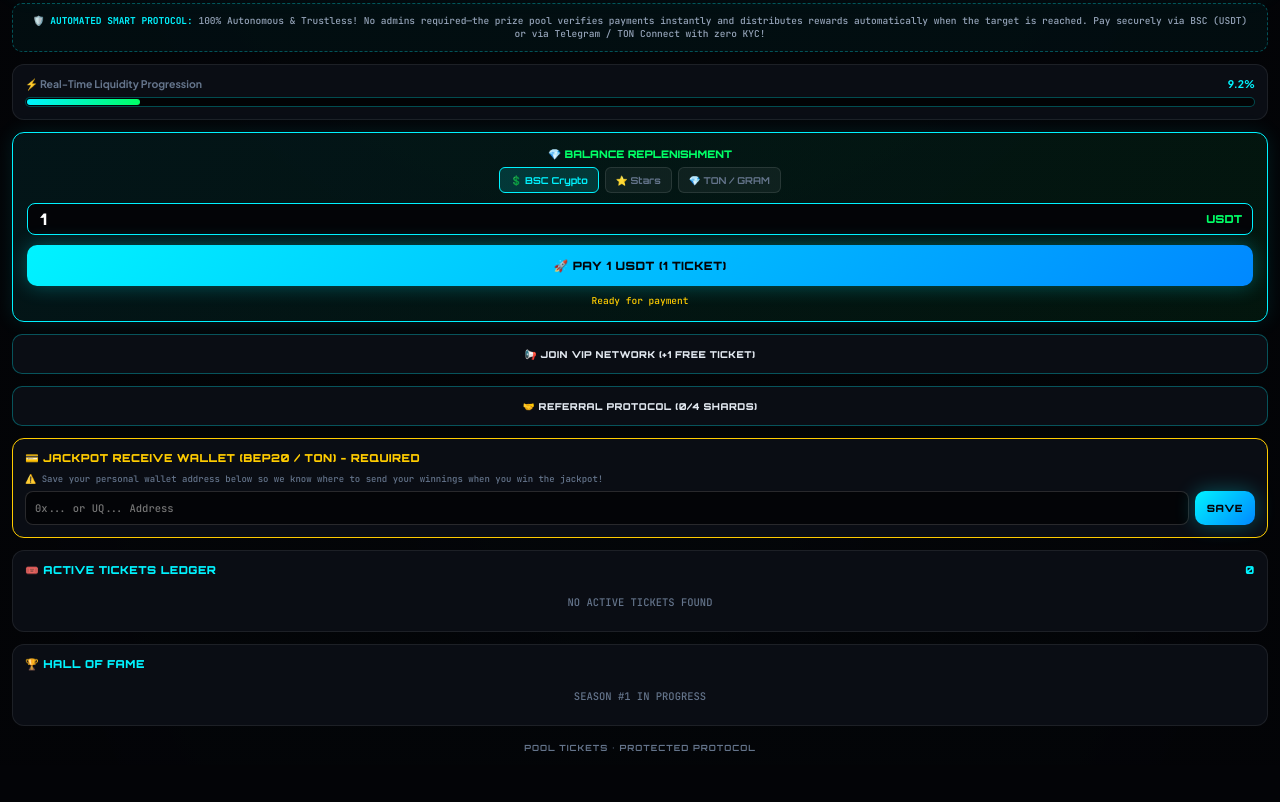
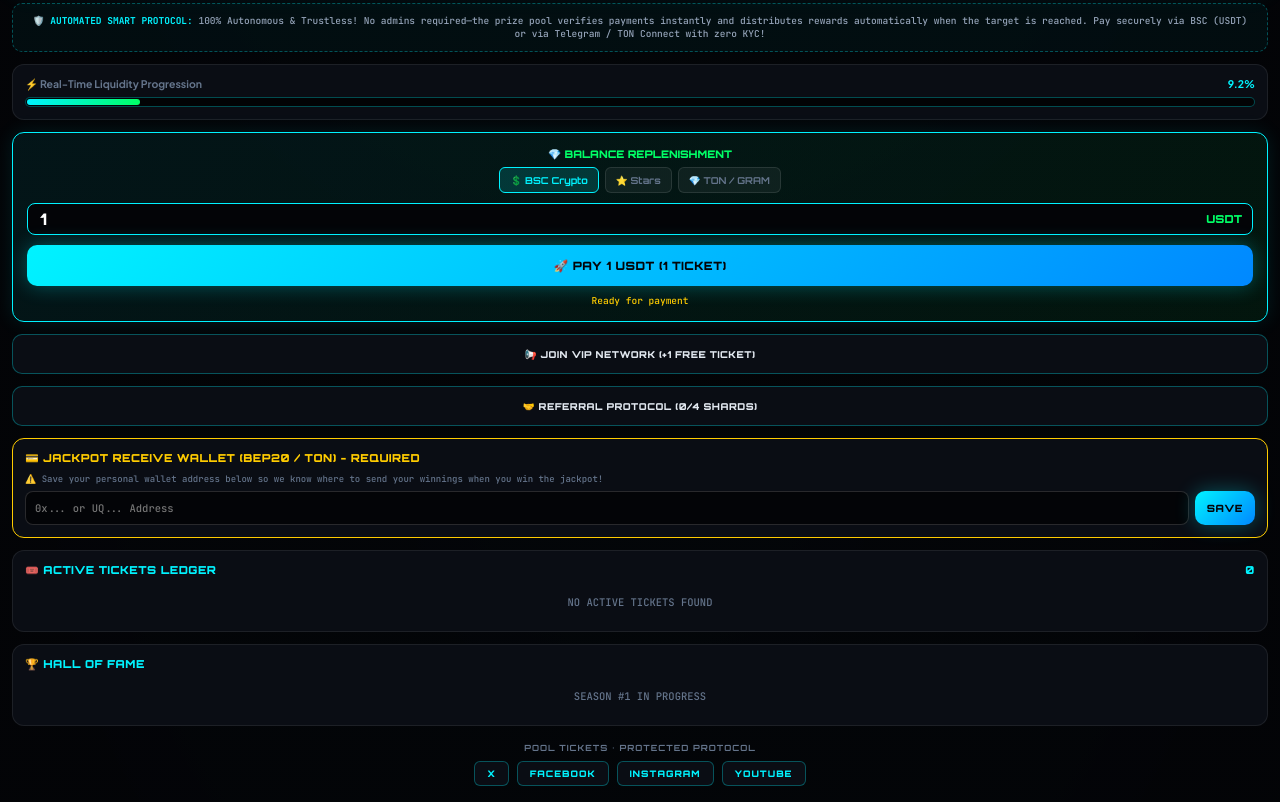
Before and after one commit to rafiklazazi-maker/Pool-Tickets, a plain HTML site: page index.html in a window 1280 px wide. Shown: the part 302-1104 px from the top of the page. Before the commit the page ends 1067 px from the top, so only its background shows below. Drawn offline with Linux system fonts and the light colour scheme; a script that the page names is missing.

Commit message:
Update index.html

```diff
--- a/index.html
+++ b/index.html
@@ -431,6 +431,33 @@
             letter-spacing: 1px;
             font-family: 'Orbitron', sans-serif;
         }
+
+        /* Styles pour les boutons sociaux du pied de page */
+        .social-footer {
+            display: flex;
+            justify-content: center;
+            gap: 8px;
+            margin-top: 8px;
+            margin-bottom: 4px;
+            flex-wrap: wrap;
+        }
+        .social-btn {
+            background: var(--card);
+            border: 1px solid var(--border-cyan);
+            color: var(--cyan);
+            padding: 6px 12px;
+            border-radius: 6px;
+            font-size: 9px;
+            font-weight: 800;
+            text-decoration: none;
+            font-family: 'Orbitron', sans-serif;
+            text-transform: uppercase;
+            transition: background 0.2s, color 0.2s;
+        }
+        .social-btn:hover {
+            background: rgba(0, 243, 255, 0.15);
+            color: #fff;
+        }
     </style>
 </head>
 <body>
@@ -575,6 +602,12 @@
 
     <div class="footer">
         POOL TICKETS • PROTECTED PROTOCOL
+        <div class="social-footer">
+            <a href="https://x.com/Pool_tickets" target="_blank" class="social-btn">X</a>
+            <a href="https://www.facebook.com/?locale=fr_FR" target="_blank" class="social-btn">Facebook</a>
+            <a href="https://www.instagram.com/pool_tickets/" target="_blank" class="social-btn">Instagram</a>
+            <a href="https://www.youtube.com/channel/UCPknRIuJevCnh6rdigFMuEA" target="_blank" class="social-btn">YouTube</a>
+        </div>
     </div>
 
     <script>
@@ -653,7 +686,6 @@
             }
         }
 
-        // SÉCURITÉ STRICTE : Vérification et scroll automatique vers le wallet si non rempli
         async function processPayment() {
             syncAmount();
 
@@ -676,7 +708,6 @@
             }
         }
 
-        // PAIEMENT OFFICIEL TELEGRAM STARS VIA openInvoice
         async function payWithTelegramStars() {
             const statusEl = document.getElementById('payStatus');
             statusEl.style.color = "var(--cyan)";
```
